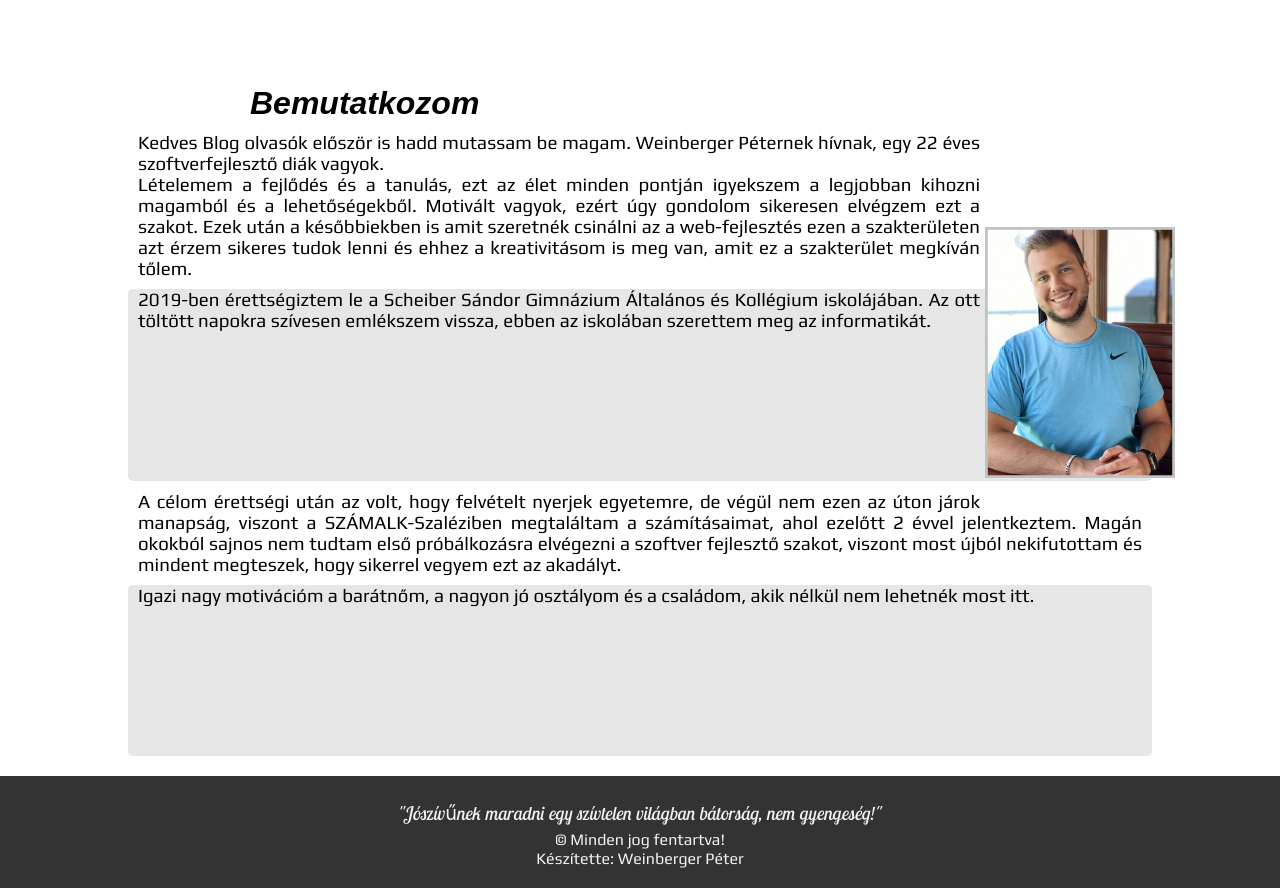
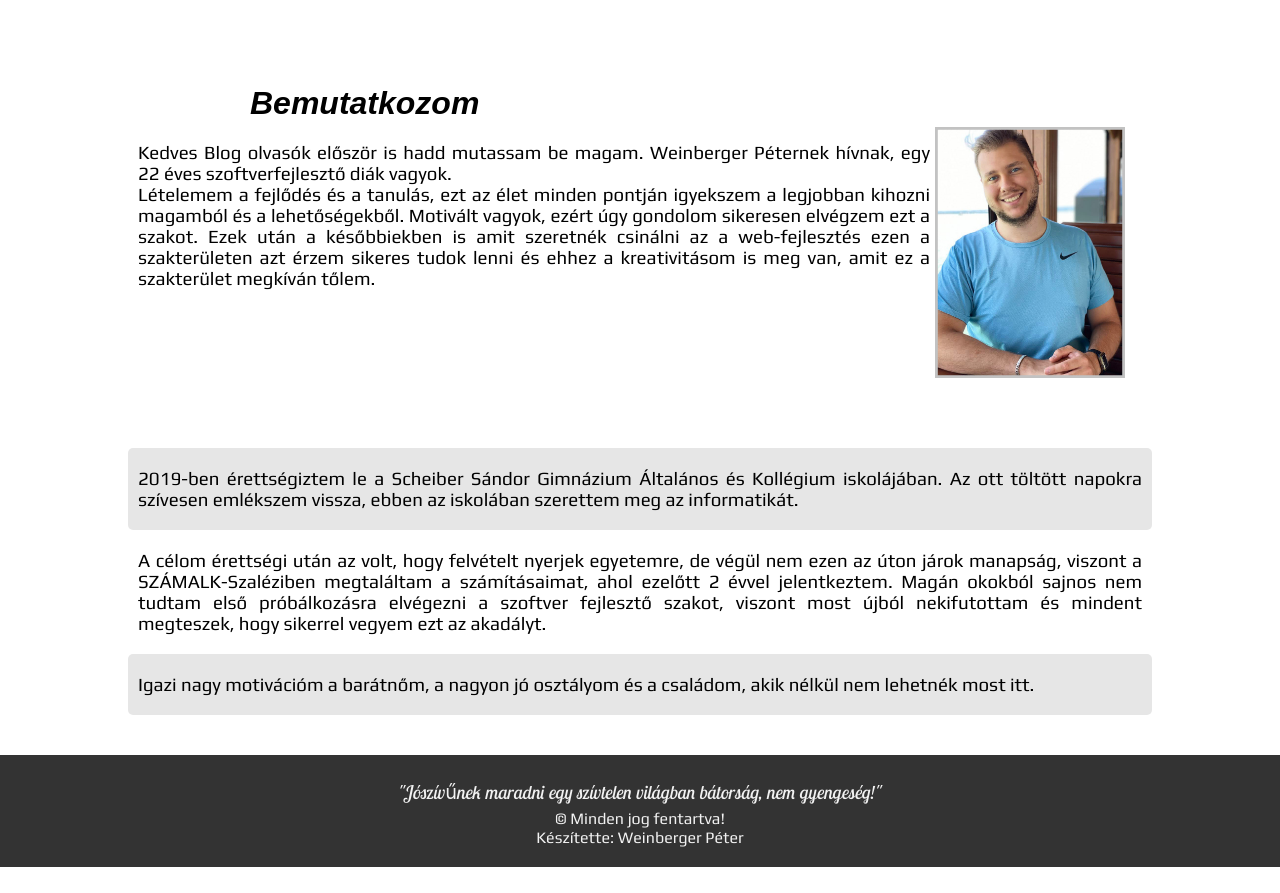
Before and after one commit to WeinbergerPeti/Portfolio, a plain HTML site: page index.html in a window 1280 px wide. Shown: the part 620-1513 px from the top of the page. After the commit the page ends 1492 px from the top, so only its background shows below. Drawn offline with Linux system fonts and the light colour scheme; a web font is replaced by a local one.

Commit message:
Portfólió 1. kész verzió

```diff
--- a/index.html
+++ b/index.html
@@ -36,7 +36,8 @@
                 <!-- <h3>Weinberge Péter vagyok</h3> -->
 
                 <img class="enkep" src="kepek/Peti.jpg" alt="">
-                <p class="paratlan">Kedves Blog olvasók először is hadd mutassam be magam. Weinberger Péternek hívnak, egy 22 éves szoftverfejlesztő diák vagyok.<br>Lételemem a fejlődés és a tanulás, ezt az élet minden pontján igyekszem a legjobban kihozni magamból és a lehetőségekből. Motivált vagyok, ezért úgy gondolom sikeresen elvégzem ezt a szakot. Ezek után a későbbiekben is amit szeretnék csinálni az a web-fejlesztés ezen a szakterületen azt érzem sikeres tudok lenni és ehhez a kreativitásom is meg van, amit ez a szakterület megkíván tőlem.</p>
+                <p class="paratlan">Kedves Blog olvasók először is hadd mutassam be magam. Weinberger Péternek hívnak, egy 22 éves szoftverfejlesztő diák vagyok.<br>Lételemem a fejlődés és a tanulás, ezt az élet minden pontján igyekszem a legjobban kihozni magamból és a lehetőségekből. Motivált vagyok, ezért úgy gondolom sikeresen elvégzem ezt a szakot. Ezek után a későbbiekben is amit szeretnék csinálni az a web-fejlesztés ezen a szakterületen azt érzem sikeres tudok lenni és ehhez a kreativitásom is meg van, amit ez a szakterület megkíván tőlem.<div class="torol"></div></p>
+
 
                 <p class="paros">2019-ben érettségiztem le a Scheiber Sándor Gimnázium Általános és Kollégium iskolájában. Az ott töltött napokra szívesen emlékszem vissza, ebben az iskolában szerettem meg az informatikát.</p>
 
--- a/stilus.css
+++ b/stilus.css
@@ -141,9 +141,9 @@ article
 {
     width: 200px;
     float: right;
-    margin-top: 100px;
     padding: 5px;
-    margin-right: 100px;
+    margin: auto;
+    margin-right: 150px;
     margin-bottom: 25px;
 }
 
@@ -251,6 +251,8 @@ article
     /*    margin: 10px 150px 0px 150px; */
     margin: 10px 0px 0px 0px;
     padding: 10px;
+    padding-bottom: 20px;
+    padding-top: 20px;
     margin: auto;
     font-size: 14pt;
     text-align: justify;
@@ -264,8 +266,8 @@ article
     /* margin: 100px 150px 100px 150px; */
     margin: 10px 0px 0px 0px;
     padding: 10px;
-    padding-bottom: 150px;
-    padding-top: 0px;
+    padding-bottom: 20px;
+    padding-top: 20px;
     margin: auto;
     font-size: 14pt;
     text-align: justify;
```
